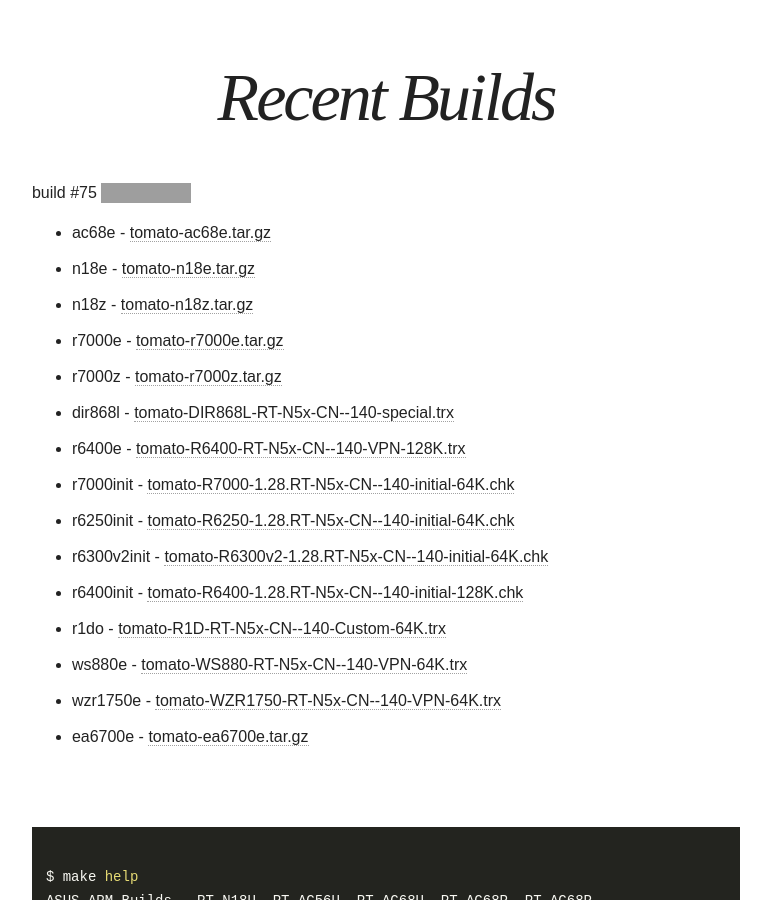
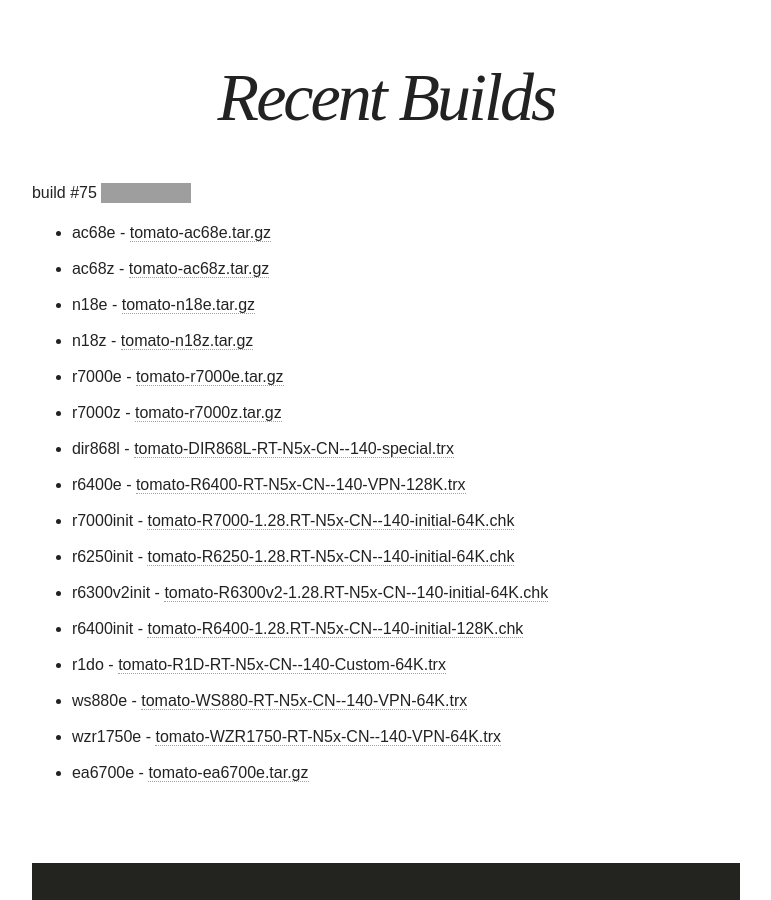
Before and after one commit to oglopss/tomato-arm-ci-jekyll, a Jekyll site: the page built from index.html, in a window 1280 px wide and 900 px high, scrolled down 415 px. Shown: the whole window, without its empty margins (254-1025 px from the left). Built offline with Jekyll 4.4.1, drawn with Linux system fonts in a browser that asks for light colours; nearby versions of some CDN libraries; grey boxes are pictures that could not be loaded.

Commit message:
Travis build 75 ac68z pushed to gh-pages

```diff
--- a/_data/ss.yml
+++ b/_data/ss.yml
@@ -15,3 +15,4 @@ files:
   - 0010 r1do tomato-R1D-RT-N5x-CN--140-Custom-64K.trx
   - 0002 n18z tomato-n18z.tar.gz
   - 0003 r7000z tomato-r7000z.tar.gz
+  - 0001 ac68z tomato-ac68z.tar.gz
```
Also changed, not shown: 1 other file.
